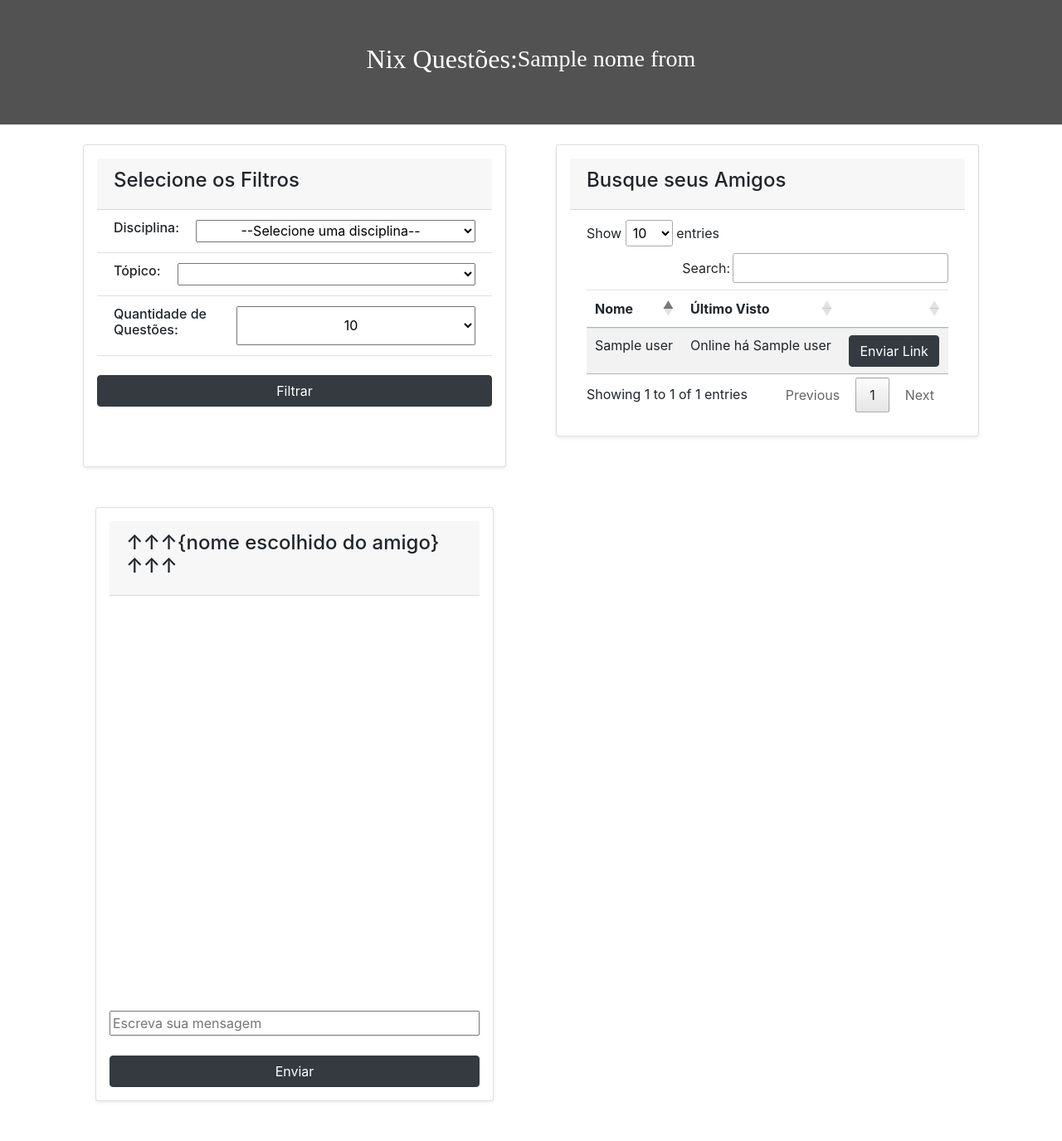
After one commit to JoaoNogaroli/python-game-questoes-flask, a Flask app: template templates/teste2.html in a window 1280 px wide. The commit adds this page. Shown: the whole page at 83% size. Run offline with Flask 2, Linux system fonts and the light colour scheme; the template is opened without the code that fills it: most values are stand-ins (such as "Sample title", 1, 10 or a date in 2020); lists and menus that the app fills with data are empty; some libraries are stand-ins or nearby versions.

Commit message:
Add files via upload

```diff
--- a/app.py
+++ b/app.py
@@ -1,4 +1,7 @@
 from distutils.log import error
+from logging.config import dictConfig
+from tokenize import Number
+from unicodedata import numeric
 from flask import Flask, request, render_template, redirect, url_for,session
 from cliente_app import conexao_cliente_primeira_msg
 from modelo_db import connection_db
@@ -6,6 +9,8 @@ from modelo_pusher import connection_pusher
 import psycopg2
 import time
 import pusher
+
+from server.pegardado import pegardado2
 
 
 pusher_client = pusher.Pusher(
@@ -26,6 +31,68 @@ def index():
 
     return render_template('index.html', url_for=url_for)
 
+@app.route('/disciplina_retornar_topico', methods=['POST'])
+def disciplina_retornar_topico():
+    dicio = pegardado2()
+    try:
+        disciplina = request.form['disciplina']
+        print(disciplina)
+        lista_assunto = dicio[dicio['disciplina']==disciplina]['assunto'].unique()
+
+
+        return list(lista_assunto)
+    except Exception as e:
+        print(e)
+        return 'fail'
+
+@app.route('/teste2', methods=['POST'])
+def teste2():
+
+    nome_from = request.form['nome']
+    # print('-----')
+    # print(nome_from)
+
+    try:
+        connection_db().insert_user(nome_from)
+        #session['msg_from'] = nome
+        # print('[----Usuário inserido-----]')
+    except Exception as e:
+        #session['msg_from'] = nome
+        # print(e)
+        # print("Não inserido --")
+        # msg_true = True
+        # msg = 'Usuário já cadastrado'
+
+        # return render_template('index.html', url_for=url_for,msg=msg,msg_true=msg_true)
+        # print('[---Usuário já consta no BD]---')
+        # print(e)
+        pass
+
+    try:
+        userid = connection_db().gel_userid(nome_from)
+        # print('[---userid---]: ',userid)
+    except:
+        # print('[---Error em pegar o ID---]')
+        pass
+    try:
+        total_users = connection_db().get_all_users_minus(userid)
+        # print(total_users)
+    except:
+        # print('[---Error ao pegar a lista menos o atual]---')
+        pass
+
+
+    df = pegardado2()
+    disciplinas = df['disciplina'].unique()
+
+
+    userid = connection_db().gel_userid(nome_from)
+
+    total_users = connection_db().get_all_users_minus(userid)
+    # print(total_users)
+
+    return render_template('teste2.html',disciplinas=disciplinas,total_users=total_users,nome_from=nome_from)
+
 @app.route('/enviar_nome', methods=['POST'])
 def enviar_nome():
 
@@ -35,7 +102,7 @@ def enviar_nome():
     try:
         connection_db().insert_user(nome)
         #session['msg_from'] = nome
-
+        print('[----Usuário inserido-----]')
     except Exception as e:
         #session['msg_from'] = nome
         # print(e)
@@ -44,7 +111,8 @@ def enviar_nome():
         # msg = 'Usuário já cadastrado'
 
         # return render_template('index.html', url_for=url_for,msg=msg,msg_true=msg_true)
-        pass
+        print('[---Usuário já consta no BD]---')
+        print(e)
     lista_client = []
 
 
@@ -68,40 +136,19 @@ def enviar_nome():
     #print(msg[4])'
     msg[5] = msg[5].split('<br>')
 
-    userid = connection_db().gel_userid(nome)
-    total_users = connection_db().get_all_users_minus(userid)
-    print(total_users)
+    try:
+        userid = connection_db().gel_userid(nome)
+        print('[---userid---]: ',userid)
+    except:
+        print('[---Error em pegar o ID---]')
+
+    try:
+        total_users = connection_db().get_all_users_minus(userid)
+        print(total_users)
+    except:
+        print('[---Error ao pegar a lista menos o atual]---')
 
     return render_template('teste.html', nome=nome, msg=msg, total_users=total_users, len=len,userid=userid[0][0])
-
-
-# @app.route('/set_conversa', methods=['POST'])
-# def set_conversa():
-
-#     msg_from =  request.form['msg_from']
-#     msg_from_i = int(connection_db().gel_userid(msg_from)[0][0])
-#     print(msg_from)
-
-#     msg_to = request.form['msg_to']
-#     msg_to_i =int(connection_db().gel_userid(msg_to)[0][0])
-#     session['msg_to'] = msg_to
-
-#     if msg_from_i < msg_to_i:
-#         evento = f'{msg_from_i}_evento_{msg_to_i}'
-#     else:
-#         evento = f'{msg_to_i}_evento_{msg_from_i}'
-
-
-#     dicio = {'evento':evento,'name_from':msg_from,'name_from_i':msg_from_i,'name_to:':msg_to,'name_to_i':msg_to_i}
-
-#     # try:
-#     #     connection_pusher(evento,dicio)
-
-#     #     return dicio
-#     # except Exception as e:
-#     #     print(e)
-#     #     return 'fail'
-#     return dicio
 
 @app.route('/chat_client', methods = ['POST'])
 def chat_client():
@@ -142,8 +189,89 @@ def chat_client():
         print(e)
         return 'fail'
 
-    # return dicio
-    # evento =
+@app.route('/link_questao', methods=['POST'])
+def link_questao():
+
+    df = pegardado2()
+    disciplina = request.form['disciplina']
+    topico = request.form['topico']
+    quantidade = int(request.form['quantidade'])
+    momento = request.form['momento']
+    nome_from = request.form['nome_from']
+    i_nome_from = connection_db().gel_userid(nome_from)
+    print('-------')
+    i_nome_from = int(i_nome_from[0][0])
+    # i_nome_from
+    nome_chat_to = request.form['nome_chat_to']
+    i_nome_chat_to = int(request.form['i_nome_chat_to'])
+
+    evento_chat = f'{i_nome_chat_to}_evento'
+
+    if i_nome_from < i_nome_chat_to:
+        evento = f'{i_nome_from}_evento_{i_nome_chat_to}'
+    else:
+        evento = f'{i_nome_chat_to}_evento_{i_nome_from}'
+
+
+    # print(disciplina)
+    # print(topico)
+    # print(quantidade)
+    print('---------------------------------------')
+    df1 = df[df['disciplina']==str(disciplina)]
+    # print(df1)
+    df2 = df1[df1['assunto'].str.strip().replace(' ','')==str(topico)]
+
+    try:
+       df3 = df2.sample(quantidade)
+       lista_geral_questoes = df3.values.tolist()
+    except Exception:
+        df3 = df2
+        lista_geral_questoes = df3.values.tolist()
+
+
+    topico = topico.strip().replace(' ','')
+
+
+
+    link ='http://127.0.0.1:5000/'+disciplina+'/questao/'+topico+'/'+momento+'/_evento_/'+evento
+
+    dicio = {
+        'evento_chat':evento_chat,
+        'evento':evento,
+        'link':link,
+        'df':lista_geral_questoes,
+    }
+
+    return dicio
+
+@app.route('/<disciplina>/questao/<topico>/<momento>/_evento_/<evento>')
+def entender_link_gerar(disciplina,topico,momento,evento):
+    print(disciplina)
+    print(topico)
+    print(momento)
+    print(evento)
+
+    return 'ok'
+
+@app.route('/msg_chat_enviar', methods=['POST'])
+def msg_chat_enviar():
+    nome_from = request.form['nome_from']
+    evento_chat = request.form['evento_chat']
+    msg_a_enviar = request.form['msg_a_enviar']
+
+    dicio = {
+        'nome_from':nome_from,
+        'evento_chat':evento_chat,
+        'msg_a_enviar':msg_a_enviar,
+
+    }
+    try:
+        connection_pusher(evento_chat,dicio)
+
+        return 'mensagem enviada ao Pusher'
+    except:
+
+        return 'mensagem nao enviada'
 
 if __name__ == "__main__":
-    app.run()
+    app.run(debug=True)
--- a/requirements.txt
+++ b/requirements.txt
@@ -14,15 +14,18 @@ itsdangerous==2.1.2
 Jinja2==3.1.2
 MarkupSafe==2.1.1
 ndg-httpsclient==0.5.1
+numpy==1.23.2
+pandas==1.4.3
 psycopg2==2.9.3
 pusher==3.2.0
 pyasn1==0.4.8
 pycparser==2.21
 PyNaCl==1.5.0
 pyOpenSSL==22.0.0
-python-dateutil==1.5
+python-dateutil==2.8.2
 python-engineio==4.3.4
 python-socketio==5.7.1
+pytz==2022.2.1
 requests==2.28.1
 six==1.16.0
 urllib3==1.26.12
--- /dev/null
+++ b/static/teste2.css
@@ -0,0 +1,27 @@
+html body{
+    margin:0
+}
+
+.topo{
+    top:0;
+    display:inline-flex;
+    width: 100vw;
+    height: 150px;
+    justify-content: center;
+    align-items: center;
+    color:white;
+    font-size: 40px;
+    font-family: kiona;
+    background-color: rgba(0, 0, 0, 0.68);
+}
+
+.formulario{
+
+    text-align: center;
+    margin-top: 10%;
+    font-size: 20px;
+}
+
+form input{
+    width: 60vw;
+}
--- a/templates/index.html
+++ b/templates/index.html
@@ -14,10 +14,10 @@
         <h1>Nix Questões</h1>
     </div>
 
-    <form class="formulario" method="POST" action="{{ url_for('enviar_nome') }}">
+    <form class="formulario" method="POST" action="{{ url_for('teste2') }}">
 
         Digite o seu nome para Participar<br><br>
-        <input type="text"name="nome" required><br><br>
+        <input type="text" name="nome" required><br><br>
         {% if msg %}
             <p>{{msg}}</p>
         {% endif %}
--- /dev/null
+++ b/templates/teste2.html
@@ -0,0 +1,360 @@
+<!DOCTYPE html>
+<html lang="en">
+<head>
+    <meta charset="UTF-8">
+    <meta http-equiv="X-UA-Compatible" content="IE=edge">
+    <!-- <meta name="viewport" content="width=<<<device-width>>>, initial-scale=1.0"> -->
+    <link rel="stylesheet" href="../static/teste2.css" type="text/css">
+    <link rel="stylesheet" href="https://cdn.jsdelivr.net/npm/bootstrap@4.3.1/dist/css/bootstrap.min.css" integrity="sha384-ggOyR0iXCbMQv3Xipma34MD+dH/1fQ784/j6cY/iJTQUOhcWr7x9JvoRxT2MZw1T" crossorigin="anonymous">
+    <link rel="stylesheet" href="https://cdn.datatables.net/1.12.1/css/jquery.dataTables.min.css">
+
+    <script src="https://ajax.googleapis.com/ajax/libs/jquery/3.6.0/jquery.js"></script>
+    <script src="https://cdn.datatables.net/1.12.1/js/jquery.dataTables.min.js"></script>
+    <script src="https://js.pusher.com/7.2/pusher.min.js"></script>
+
+    <title>Document</title>
+</head>
+<body>
+    <div class="topo">
+        <h2>Nix Questões:</h2><h3 id="nome_from">{{nome_from}}</h3>
+    </div>
+
+
+    <div class="container">
+        <br>
+            <div class="row">
+                <div class="col">
+                    <div class="col-sm">
+                        <div class="card shadow-sm p-3 mb-5 bg-white rounded" style="min-width: 18rem;">
+                            <div class="card-header">
+                            <h4>Selecione os Filtros</h4>
+                            </div>
+                            <ul class="list-group list-group-flush">
+                                <li class="list-group-item">
+                                    <div class="filtro_disciplina" style="display:flex ;">
+                                        <h6 style="margin-right: 20px;">Disciplina:  </h6>
+                                            <select id="disciplina" class="selectpicker" data-live-search="true" style="width: 100%; text-align: center;">
+                                                <option>--Selecione uma disciplina--</option>
+                                                {% for disciplina in disciplinas %}
+                                                    <option>{{disciplina}}</option>
+
+                                                {% endfor %}
+                                            </select>
+                                    </div>
+                                </li>
+                                <li class="list-group-item">
+                                    <div class="filtro_disciplina" style="display:flex ;">
+                                        <h6 style="margin-right: 20px;">Tópico:  </h6>
+                                        <select id="topicos" class="selectpicker" data-live-search="true" style="width: 100%; text-align: center;">
+                                            <!-- <option>Crase</option>
+                                            <option>Atos administrativos</option>
+                                            <option>Poder Executivo</option> -->
+                                        </select>
+
+                                    </div>
+                                </li>
+                                <li class="list-group-item">
+                                    <div class="filtro_quantidade_questao"  style="display:flex ;">
+                                        <h6 style="margin-right: 20px;">Quantidade de Questões:  </h6>
+                                        <select id="quantidade" class="selectpicker" data-live-search="true" style="width: 100%; text-align: center;">
+                                            <option>10</option>
+                                            <option>20</option>
+                                            <option>30</option>
+                                        </select>
+                                    </div>
+                                </li>
+                            </ul><br>
+                            <input type="button" id="botao_filtrar_questoes"class="btn btn-dark" value="Filtrar"></input><br><br>
+                            <div class="icon_loader" style="width: 100%; display:flex;height: auto;">
+                                <img id="loaderIcon" style="width: 50px;height: 50px;visibility:hidden;display:none;margin-right: 10px;" src="https://c.tenor.com/I6kN-6X7nhAAAAAj/loading-buffering.gif" alt="..."/>
+                                <!-- <input style="border:none; width:100%" readonly id="link_ir" type="textarea" value=""><br> -->
+                                <h6 class="h6" id="link_ir" ></h6>
+                            </div>
+                        </div>
+
+                        <div class="col-sm">
+                            <div class="card shadow-sm p-3 mb-5 bg-white rounded" style="min-width: 28rem;">
+
+                                <div class="card-header">
+                                    <h4 id="nome_chat_to">↑↑↑{nome escolhido do amigo}↑↑↑ </h4>
+                                </div>
+
+                                <div id="content" class=" bg-white rounded " style="background-color: #d1ced1;  width: auto;  height:500px ; text-align: justify;   overflow-y: scroll;">
+                                <!-- mensagens do chat -->
+                                </div>
+
+                                <input type="text" name="" placeholder="Escreva sua mensagem" id="input_text_mensagem"><br>
+                                <input id="enviar_msg_chat" type="button" class="btn btn-dark" value="Enviar"></input>
+
+                            </div>
+
+
+                        </div>
+                    </div>
+                </div>
+                <div class="col">
+                    <div class="col-sm">
+                        <div class="card shadow-sm p-3 mb-5 bg-white rounded" style="min-width: 18rem;">
+                            <div class="card-header" >
+                                <h4>Busque seus Amigos</h4>
+                            </div>
+                            <!-- <input id="myInput" type="text" placeholder="Search.."> -->
+                            <ul class="list-group list-group-flush">
+                                <li class="list-group-item">
+                                    <table id="myTable" class="table table-striped" style="width:100%; ">
+                                        <thead>
+                                            <tr>
+                                                <th>Nome</th>
+                                                <th>Último Visto</th>
+                                                <th></th>
+                                            </tr>
+                                        </thead>
+                                        <tbody id="tbody_change">
+
+                                            {% for usuarios in total_users %}
+                                            <tr style="border-bottom: 1px solid rgba(0, 0, 0, 0.35);">
+                                                <td>{{usuarios[1]}}</td>
+                                                <td>Online há {{usuarios[2]}}</td>
+                                                <td id="td_botao_clicar_chat"><button id="{{usuarios[1]}}" name="{{usuarios[0]}}" type="button" class="btn btn-dark">Enviar Link</button></td>
+
+                                            </tr>
+                                            {% endfor %}
+                                        </tbody>
+                                    </table>
+
+                                </li>
+
+                        </div>
+                    </div>
+
+
+
+                </div>
+                <!-- <div class="w-100"></div>
+                <div class="col">Column</div>
+                <div class="col">Column</div> -->
+            </div>
+    </div>
+
+<script>
+    // $(document).ready(function(){
+    //     $("#myInput").on("keyup", function() {
+    //     var value = $(this).val().toLowerCase();
+    //     $("#myTable tr").filter(function() {
+    //         $(this).toggle($(this).text().toLowerCase().indexOf(value) > -1)
+    //     });
+    //     });
+    // });
+    $(document).ready( function () {
+
+        Pusher.logToConsole = false;
+        var pusher = new Pusher('3eef3f7cf3be6643b599', {
+            cluster: 'sa1'
+        });
+        var channel = pusher.subscribe('nixquestoes');
+
+        let momento;
+
+        let evento;
+
+        let evento_chat;
+
+        let df;
+        $('#myTable').DataTable();
+
+        $("#disciplina").on('change', function(){
+            selecao_disciplina = $(this).val();
+
+            dicio = {
+                'disciplina':selecao_disciplina,
+            }
+            // console.log(selecao_disciplina);
+            $.post('/disciplina_retornar_topico',dicio, function(data){
+                $("#topicos").empty();
+                // console.log(data);
+                for (i = 0; i < data.length; i++) {
+                    let message = `
+                        <option>${data[i]}</option>
+
+                    `
+                    $("#topicos").append(message)
+                }
+
+            })
+        });
+
+
+        $("#botao_filtrar_questoes").on('click',function(){
+            var disciplina = $("#disciplina").val();
+            var topico = $("#topicos").val();
+            var quantidade = $("#quantidade").val();
+            const now = new Date();
+            const momento = now.getTime();
+            dicio = {
+
+                'disciplina' : disciplina,
+                'topico' : topico,
+                'quantidade' : quantidade,
+                'momento':momento,
+            }
+            // console.log(dicio)
+
+            // $.post('/link_questao', dicio, function(data){
+            //     $("#link_ir").val(data['link']);
+            //     // console.log(data);
+
+            //     df = data['df'];
+            // })
+            $("#loaderIcon").css('visibility', 'visible');
+            $("#loaderIcon").css('display', 'flex');
+            $("#link_ir").text('Aguarde enquanto o link é gerado,por favor siga escolhendo seu OPONENTE! -->')
+
+
+
+
+        });
+
+
+
+        // $("#enviar_msg_chat").on('click',function(){
+        //     console.log("func");
+        //     console.log(df);
+
+        // })
+
+        // [------------FEITO DATATABLE PEGAR OS BOTOES ------------]
+        $('button').on('click', function(){
+            var disciplina = $("#disciplina").val();
+            var topico = $("#topicos").val();
+            var quantidade = $("#quantidade").val();
+            const now = new Date();
+            momento = now.getTime();
+
+
+            i_nome_chat_to = $(this).attr('name');
+            nome_chat_to = $(this).attr('id');
+            $("#nome_chat_to").text(nome_chat_to)
+            nome_from = $('#nome_from').text();
+
+            dicio = {
+                    'disciplina':disciplina,
+                    'topico':topico,
+                    'quantidade':quantidade,
+                    'nome_from':nome_from,
+                    'nome_chat_to':nome_chat_to,
+                    'i_nome_chat_to':i_nome_chat_to,
+                    'momento':momento,
+                }
+            // console.log(dicio)
+            $.post('/link_questao',dicio, function(data){
+                // console.log(data)
+                $("#input_text_mensagem").val(data['link']);
+                evento = data['evento'];
+                evento_chat = data['evento_chat'];
+            });
+
+        })
+
+        $('#myTable_length').on('click', function(){
+            var disciplina = $("#disciplina").val();
+            var topico = $("#topicos").val();
+            var quantidade = $("#quantidade").val();
+
+            const now = new Date();
+            momento = now.getTime();
+            // console.log('[--- clickando na mudança ---]')
+            $('button').on('click', function(){
+                i_nome_chat_to = $(this).attr('name');
+                // console.log('[--- botao clicando ---]')
+                // console.log(i_nome_chat_to)
+                nome_chat_to = $(this).attr('id');
+                $("#nome_chat_to").text(nome_chat_to)
+                nome_from = $('#nome_from').text();
+
+                dicio = {
+                    'disciplina':disciplina,
+                    'topico':topico,
+                    'quantidade':quantidade,
+                    'nome_from':nome_from,
+                    'nome_chat_to':nome_chat_to,
+                    'i_nome_chat_to':i_nome_chat_to,
+                    'momento':momento,
+                }
+                // console.log(dicio)
+                $.post('/link_questao',dicio, function(data){
+                    console.log(data)
+                    $("#input_text_mensagem").val(data['link']);
+                    evento = data['evento'];
+                    evento_chat = data['evento_chat'];
+                });
+            });
+
+        });
+
+        $('.paginate_button ').on('click', function(){
+
+            var disciplina = $("#disciplina").val();
+            var topico = $("#topicos").val();
+            var quantidade = $("#quantidade").val();
+
+            const now = new Date();
+            momento = now.getTime();
+            // console.log('[--- clicando no pagination ---]')
+            $('button').on('click', function(){
+                i_nome_chat_to = $(this).attr('name');
+                // console.log('[--- botao clicando ---]')
+                // console.log(i_nome_chat_to)
+                nome_chat_to = $(this).attr('id');
+                $("#nome_chat_to").text(nome_chat_to);
+                nome_from = $('#nome_from').text();
+
+                dicio = {
+                    'disciplina':disciplina,
+                    'topico':topico,
+                    'quantidade':quantidade,
+                    'nome_from':nome_from,
+                    'nome_chat_to':nome_chat_to,
+                    'i_nome_chat_to':i_nome_chat_to,
+                    'momento':momento,
+                }
+                // console.log(dicio)
+                $.post('/link_questao',dicio, function(data){
+                    console.log(data)
+                    $("#input_text_mensagem").val(data['link']);
+                    evento = data['evento'];
+                    evento_chat = data['evento_chat'];
+                });
+            });
+
+        });
+
+        //   [----- FIM FEITO DATATABLE BOTOES -----------]
+        $("#enviar_msg_chat").on('click', function(){
+
+            msg_to = $("#nome_chat_to").text();
+            msg_a_enviar = $("#input_text_mensagem").val();
+            console.log('evento_chat ---> '+ evento_chat)
+            dicio = {
+                'nome_from':nome_from,
+                'evento_chat':evento_chat,
+                'msg_a_enviar':msg_a_enviar,
+            }
+            // console.log('[---enviando msg---]'+ msg_to)
+            $.post('/msg_chat_enviar', dicio, function(data){
+                $("#input_text_mensagem").val('');
+                console.log(data)
+            });
+
+            channel.bind(msg_to, dicio, function(data){
+                console.log('[-----area pusher-----]')
+                console.log(data)
+            })
+        });
+
+    });
+</script>
+
+
+</body>
+
+</html>
```
Also changed, not shown: server/pegardado.py (+15 -7 lines), 1 other file.
